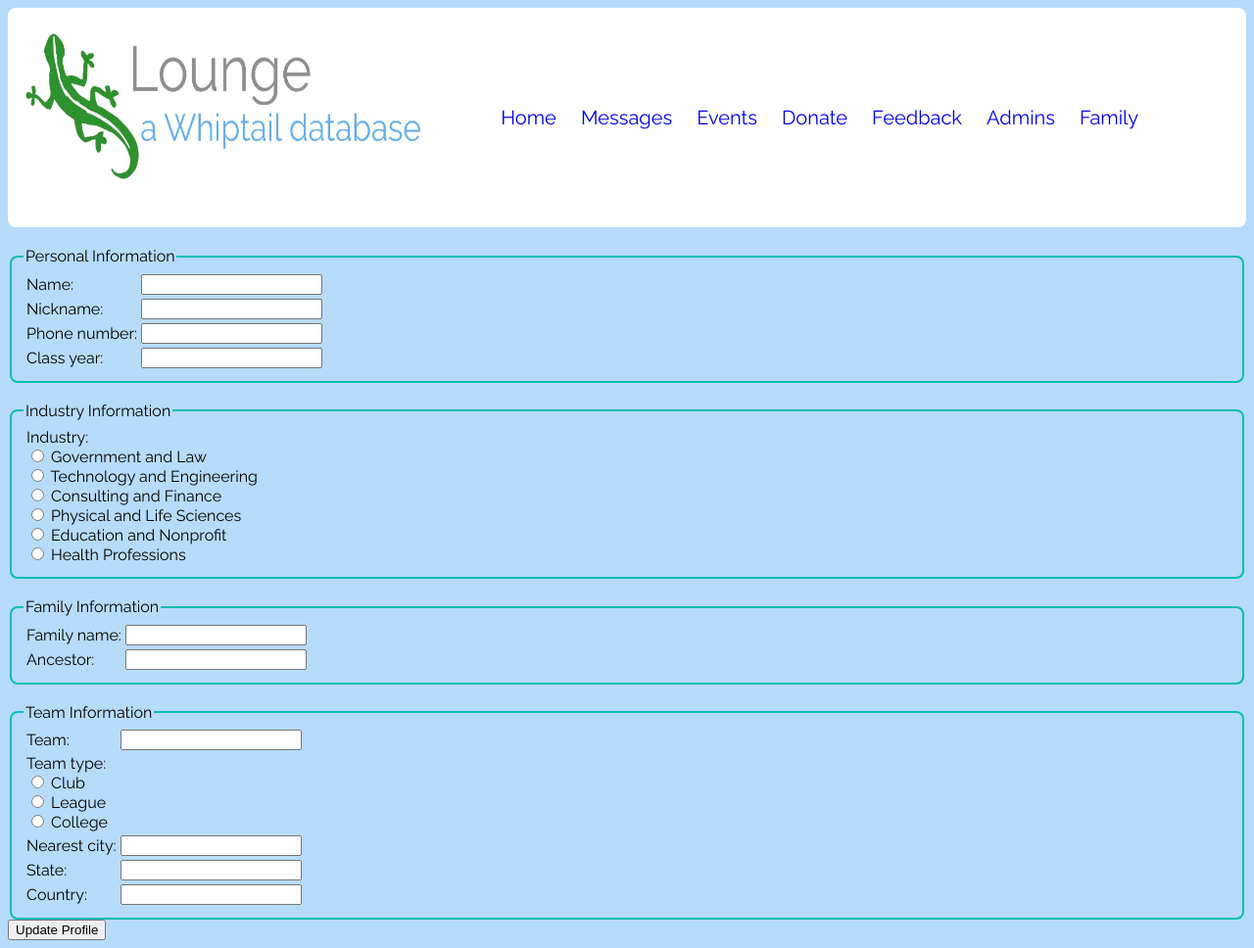
After one commit to cs304-fa18/semester-project-lounge, a Flask app: page /completeProfile/ in a window 1280 px wide. The commit adds this page. Shown: the whole page at 98% size. Run offline with Flask 2, Linux system fonts and the light colour scheme; some libraries are stand-ins or nearby versions.

Commit message:
last tweaks

```diff
--- /dev/null
+++ b/alpha/templates/moreinfo.html
@@ -0,0 +1,57 @@
+<!doctype html>
+
+{% extends "index.html" %}
+{% block content %}
+<body>
+    <form method="post" action="{{url_for('updateProfile')}}">
+    <fieldset>
+        <legend>Personal Information</legend>
+        <table>
+            <tr><td><label for="name"> Name:</label></td><td><input type="text" name="name" id="name"></td></tr>
+            <tr><td><label for="nickname"> Nickname:</label></td><td><input type="text" name="nickname" id="nickname"></td></tr>
+            <tr><td><label for="phnum"> Phone number:</label></td><td><input type="text" name="phnum" id="phnum"></td></tr>
+            <tr><td><label for="year"> Class year:</label></td><td><input type="text" name="year" id="year"></td></tr>
+        </table>
+    </fieldset>
+    <br>
+    <fieldset>
+        <legend>Industry Information</legend>
+        <table>
+            <tr><td><label for="industry"> Industry:<br>
+                <input type="radio" name="ind" value="GandL"> Government and Law<br>
+                <input type="radio" name="ind" value="TandE"> Technology and Engineering<br>
+                <input type="radio" name="ind" value="CandF"> Consulting and Finance<br>
+                <input type="radio" name="ind" value="PandLS"> Physical and Life Sciences<br>
+                <input type="radio" name="ind" value="EandN"> Education and Nonprofit<br>
+                <input type="radio" name="ind" value="HP"> Health Professions<br>
+            </td></tr>
+        </table>
+    </fieldset>
+    <br>
+    <fieldset>
+        <legend>Family Information</legend>
+        <table>
+            <tr><td><label for="fname"> Family name:</label></td><td><input type="text" name="fname" id="fname"></td></tr>
+            <tr><td><label for="ancestor"> Ancestor:</label></td><td><input type="text" name="ancestor" id="ancestor"></td></tr>
+        </table>
+    </fieldset>
+    <br>
+    <fieldset>
+        <legend>Team Information</legend>
+        <table>
+            <tr><td><label for="team"> Team:</label></td><td><input type="text" name="team" id="team"></td></tr>
+            <tr><td><label for="ttype"> Team type:<br>
+                <input type="radio" name="t" value="club"> Club<br>
+                <input type="radio" name="t" value="league"> League<br>
+                <input type="radio" name="t" value="college"> College<br>
+            </td></tr>
+            <tr><td><label for="tcity"> Nearest city:</label></td><td><input type="text" name="tcity" id="tcity"></td></tr>
+            <tr><td><label for="tstate"> State:</label></td><td><input type="text" name="tstate" id="tstate"></td></tr>
+            <tr><td><label for="tcountry"> Country:</label></td><td><input type="text" name="tcountry" id="tcountry"></td></tr>
+        </table>
+    </fieldset>
+        <input type="submit" id="submit" name="submit" value="Update Profile">
+    </form>
+</body>
+
+{% endblock %}
```
Also changed, not shown: alpha/templates/createEvent.html (+6 -6 lines), alpha/templates/events.html (+6 -8 lines).
